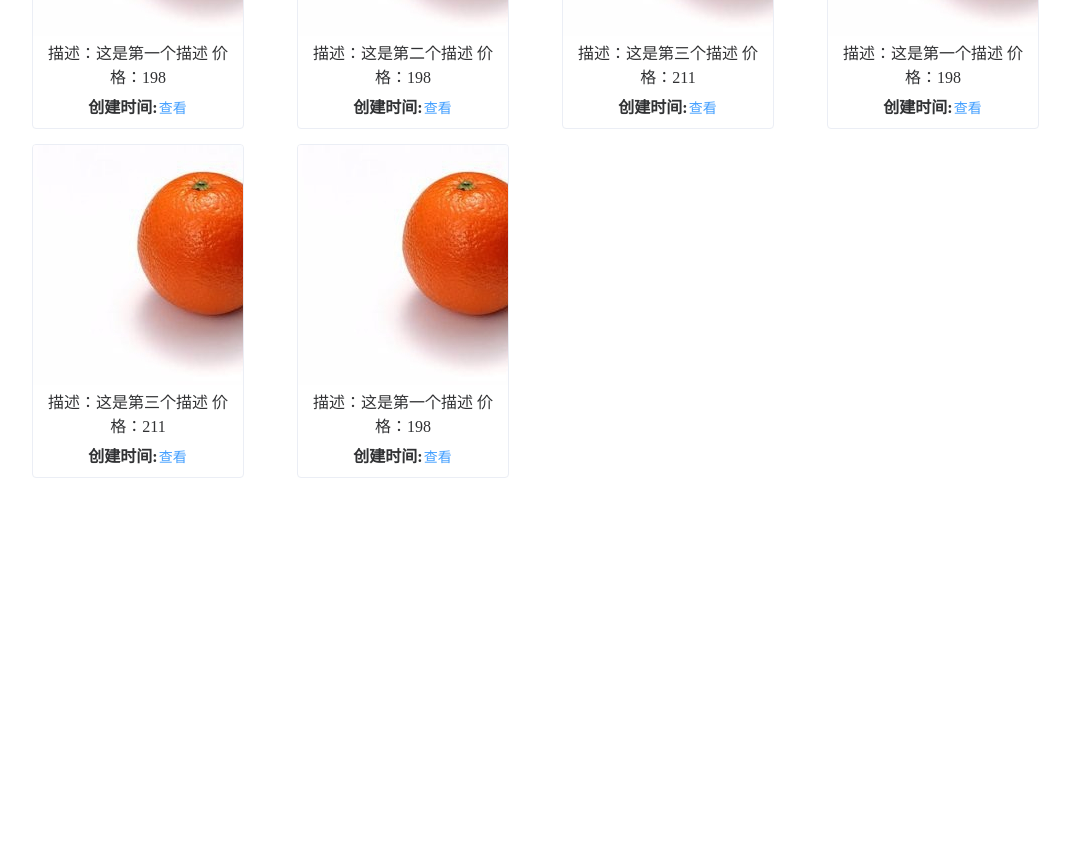
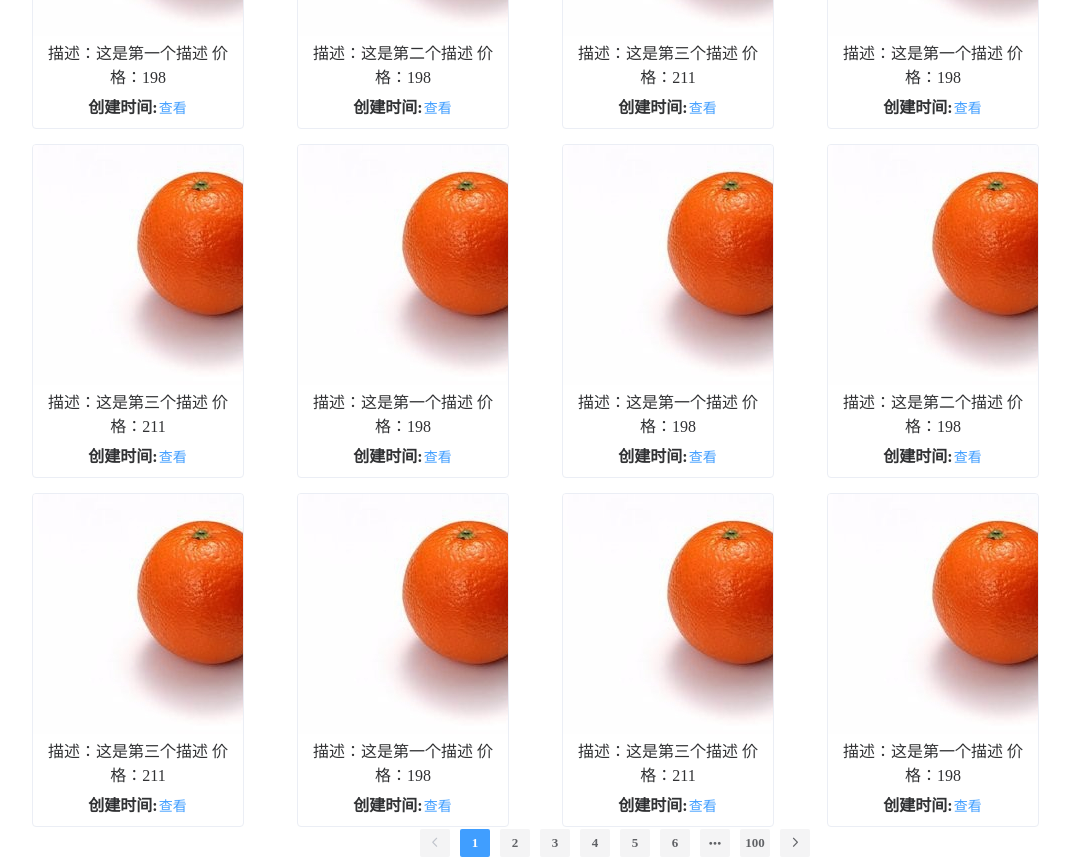
Before and after one commit to likejames/small_market, a Vue app: page /shopping in a window 1280 px wide. Shown: the part 820-1679 px from the top of the page, without its empty margins (29-1099 px from the left). Before the commit the page ends 1298 px from the top, so only its background shows below. Built offline with nearby package versions, Linux system fonts and the light colour scheme; what vue-scroller would draw is missing.

Commit message:
商城页面展示卡片优化

```diff
--- a/src/views/Shopping.vue
+++ b/src/views/Shopping.vue
@@ -1,11 +1,11 @@
 <template>
-  <div class="infinite-list-wrapper" @click="isLogin">
+  <div class="infinite-list-wrapper">
     <el-row>
       <el-col :span="4" v-for="(item) in tabledata" :key="item.classId" :offset="1">
         <div style="margin-top:15px">
           <el-card :body-style="{ padding: '0px'}" shadow="hover">
             <img src="../img/img.png"
-                 class="image">
+                 class="image" @click="isLogin">
             <div>
               <span>描述：{{ item.des }} 价格：{{ item.price }}</span><br>
               <div class="bottom clearfix">
@@ -17,6 +17,13 @@
         </div>
       </el-col>
     </el-row>
+    <div>
+      <el-pagination
+          background
+          layout="prev, pager, next"
+          :total="1000">
+      </el-pagination>
+    </div>
   </div>
 </template>
 
@@ -31,6 +38,36 @@ export default {
         des: '这是第一个描述',
         price: 198
       },
+        {
+          src: '../img/img.png',
+          des: '这是第二个描述',
+          price: 198
+        },
+        {
+          src: './img/img.png',
+          des: '这是第三个描述',
+          price: 211
+        },
+        {
+          src: './img/img.png',
+          des: '这是第一个描述',
+          price: 198
+        },
+        {
+          src: './img/img.png',
+          des: '这是第三个描述',
+          price: 211
+        },
+        {
+          src: './img/img.png',
+          des: '这是第一个描述',
+          price: 198
+        },
+        {
+          src: '../img/img.png',
+          des: '这是第一个描述',
+          price: 198
+        },
         {
           src: '../img/img.png',
           des: '这是第二个描述',
```
